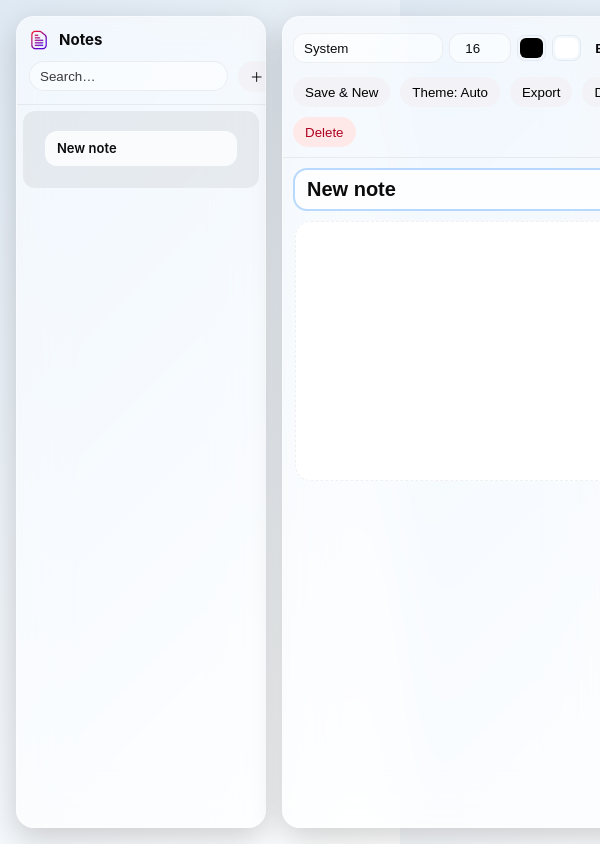
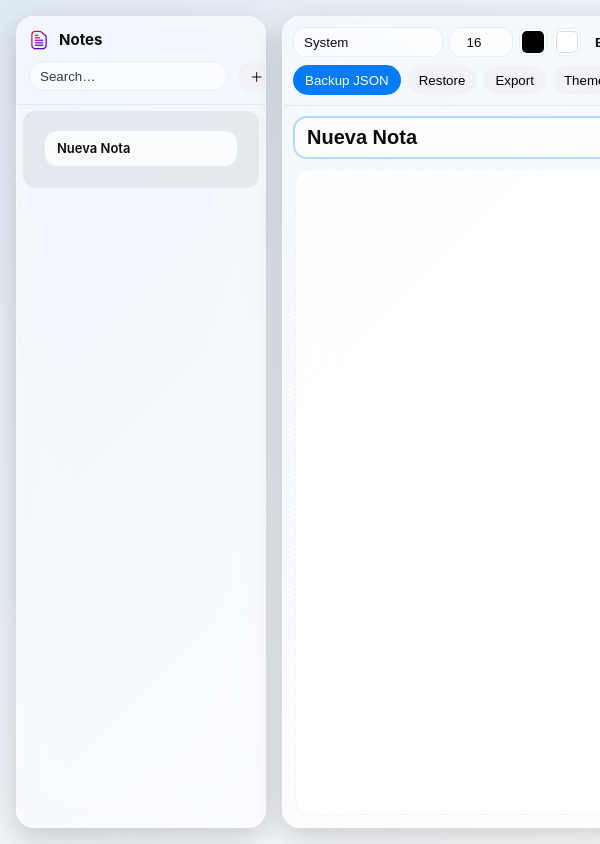
Before and after one commit to alekarpy/fluid_notes, a browser extension: page popup.html in a window 400 px wide. Both pictures are taken after a click on the button "New note". Shown: the top 844 px of the page, 600 px wide, since content can reach past the window. Drawn offline with Linux system fonts and the light colour scheme; a web font is replaced by a local one.

Commit message:
add JSON backup, improve UI and fix auto-save
- Added JSON Backup and Restore functionality.
- Redesigned toolbar into two organized rows for better UX.
- Fixed auto-save bug using 'visibilitychange' event.
- Improved CSS to prevent long text overflow and window resizing.
- Removed donate button to clean up UI.
- Updated README.md with new features.

```diff
--- a/popup.css
+++ b/popup.css
@@ -10,6 +10,17 @@ body[data-theme="dark"]{
     --divider:rgba(255,255,255,.08);--ink:#f1f1f1;--ink-soft:#aaa;
     --panel:rgba(35,35,35,.6);--glass-bg:rgba(30,30,30,.6);--glass-stroke:rgba(255,255,255,.08);
     --hover:rgba(255,255,255,.08);--focus:rgba(10,132,255,.28)
+}
+
+/* Fija el tamaño total de la ventana para que no crezca ni se deforme */
+html, body {
+    width: 780px;
+    height: 560px;
+    margin: 0;
+    overflow: hidden; /* Prohíbe que toda la ventana haga scroll */
+    color: var(--ink);
+    font: 14px/1.45 -apple-system, BlinkMacSystemFont, "Segoe UI", Roboto, Inter, "Helvetica Neue", Arial, "Noto Sans", sans-serif;
+    background: linear-gradient(135deg, var(--bg-grad-a) 0%, var(--bg-grad-b) 100%);
 }
 
 /* Layout */
@@ -44,55 +55,62 @@ body[data-theme="dark"] .note-list li.active{background:rgba(255,255,255,.08)}
 .note-list .title{font-size:13px;font-weight:600;color:var(--ink)}
 .note-list .preview{font-size:12px;color:var(--ink-soft);white-space:nowrap;overflow:hidden;text-overflow:ellipsis}
 
-/* Editor */
+/* El contenedor derecho */
 .editor {
     display: flex;
     flex-direction: column;
-    overflow: hidden;         /* 🔧 evita que el contenido se desborde */
-    max-width: 100%;          /* 🔧 no dejar crecer más del panel */
-    flex: 1 1 auto;
+    overflow: hidden; /* Evita que se corten las esquinas inferiores */
+    height: 100%;
 }
 
-.editor .pad {
-    max-width: 100%;
-    overflow-x: auto;
-    /* 🔧 si hay código muy largo, solo scroll horizontal interno */
+/* Toolbar -> Configuración de 2 filas ordenadas */
+.toolbar{
+    display:flex;
+    flex-direction:column;
+    gap:8px;
+    padding:10px;
+    border-bottom:1px solid var(--divider)
 }
 
-.pad {
-    background: transparent;
-}
-body[data-theme="dark"] .pad {
-    background: transparent;
+.toolbar-formatting,
+.toolbar-actions {
+    display: flex;
+    align-items: center;
+    gap: 6px;
+    flex-wrap: wrap; /* Permite bajar de línea si la pantalla es muy pequeña */
 }
 
-/* Toolbar -> 2 filas fijas */
-.toolbar{display:grid;grid-template-columns:1fr;grid-template-rows:auto auto;gap:8px;padding:10px;border-bottom:1px solid var(--divider)}
-.toolbar-main{display:flex;align-items:center;gap:6px;flex-wrap:nowrap;overflow:hidden}
-.toolbar-actions{display:flex;align-items:center;gap:10px;flex-wrap:wrap}
-
-/* Compactar controles para que quepa “• List” en fila 1 */
+/* Solo las herramientas tienen este selector */
 .toolbar select{
     appearance:none;font:13px/1.1 inherit;color:var(--ink);
     background:var(--panel);border:1px solid var(--divider);border-radius:12px;
     padding:6px 24px 6px 10px;min-height:30px;outline:none;transition:box-shadow .15s ease,border-color .15s ease
 }
-#fontFamily{max-width:150px}   /* ↓ más corto */
+#fontFamily{max-width:150px}
 #fontSize{width:64px;text-align:center}
 
-/* Color chips más pequeños */
+/* Color chips corregidos */
 .toolbar input[type="color"] {
-    appearance:none;
-    width:32px;
-    height:26px;
-    padding:0;
-    border:1px solid var(--divider);
-    border-radius:8px;
-    background:transparent;
-    cursor:pointer;
+    -webkit-appearance: none;
+    appearance: none;
+    width: 28px;
+    height: 28px;
+    padding: 2px;
+    border: 1px solid var(--divider);
+    border-radius: 8px;
+    background-color: var(--panel);
+    cursor: pointer;
+    flex-shrink: 0;
 }
-.toolbar input[type="color"]::-webkit-color-swatch-wrapper { padding:2px; }
-.toolbar input[type="color"]::-webkit-color-swatch { border:none; border-radius:6px; }
+
+.toolbar input[type="color"]::-webkit-color-swatch-wrapper {
+    padding: 0;
+}
+
+.toolbar input[type="color"]::-webkit-color-swatch {
+    border: 1px solid rgba(0,0,0,0.15);
+    border-radius: 5px;
+}
 
 /* Botones inline (B,U,List) */
 .toolbar .tool{border:0;background:transparent;padding:6px 8px;border-radius:10px;cursor:pointer;color:var(--ink);min-height:30px}
@@ -103,46 +121,35 @@ body[data-theme="dark"] .pad {
 .title{margin:12px;padding:8px 12px;font-size:20px;font-weight:700;border:0;border-radius:12px;background:rgba(255,255,255,.8);color:var(--ink)}
 body[data-theme="dark"] .title{background:rgba(255,255,255,.08)}
 .title:focus{outline:2px solid var(--focus)}
+
+/* La caja de texto corregida */
 .pad {
     margin: 0 12px 12px;
     padding: 16px 18px;
     border-radius: 16px;
-    min-height: 260px;
-    overflow: auto;
+    flex: 1; /* Hace que tome todo el espacio vertical sobrante de forma perfecta */
     background: rgba(255,255,255,.85);
     border: 1px dashed var(--divider);
     color: var(--ink);
 
-    /* 🔧 Mantener dentro del panel */
-    width: calc(100% - 24px); /* compensa los márgenes horizontales */
-    max-width: calc(100% - 24px);
-    box-sizing: border-box;
-
-    /* 🔧 Ajustar texto */
+    /* Configuración del scroll y el texto para que no crezca la ventana */
+    overflow-y: auto; /* Solo esta caja tendrá scroll si el texto es muy largo */
+    overflow-x: hidden;
     white-space: pre-wrap;
+    overflow-wrap: break-word;
     word-break: break-word;
 }
-
-
 
 body[data-theme="dark"] .pad{background:rgba(255,255,255,.06)}
 .pad:focus{outline:2px solid var(--focus)}
 
-#editor {
-    line-height: 1.45;
-    -webkit-font-smoothing: antialiased;
-    text-rendering: optimizeLegibility;
+#editor{line-height:1.45;-webkit-font-smoothing:antialiased;text-rendering:optimizeLegibility;outline:none;}
 
-    /* 🔧 Ajuste de texto largo */
-    white-space: pre-wrap;
-    word-wrap: break-word;
-    overflow-wrap: break-word;
-    word-break: break-word;
+/* MAGIA PARA QUE LAS IMÁGENES SE ADAPTEN SOLAS */
+#editor img {
+    max-width: 100%;
+    height: auto;
+    border-radius: 8px; /* Le da un toque estético a las esquinas de la imagen */
+    display: block;
+    margin: 10px 0;
 }
-
-#titleInput {
-    max-width: 100%;
-    white-space: nowrap;
-    overflow: hidden;
-    text-overflow: ellipsis;
-}
--- a/popup.html
+++ b/popup.html
@@ -36,7 +36,7 @@
             margin: 0; color: var(--ink);
             font: 14px/1.45 -apple-system, BlinkMacSystemFont, "Segoe UI", Roboto, Inter, "Helvetica Neue", Arial, "Noto Sans", sans-serif;
             background: linear-gradient(135deg, var(--bg-grad-a) 0%, var(--bg-grad-b) 100%);
-            min-width: 720px; min-height: 520px;
+            min-width: 780px; min-height: 520px;
         }
     </style>
 </head>
@@ -60,7 +60,7 @@
 
 
         <div class="toolbar">
-            <div class="toolbar-main">
+            <div class="toolbar-formatting">
                 <select id="fontFamily" title="Font"></select>
                 <select id="fontSize"  title="Size">
                     <option value="14px">14</option>
@@ -77,24 +77,20 @@
             </div>
 
             <div class="toolbar-actions">
-                <button id="saveNote"   class="pill" title="Save & New">Save & New</button>
-                <button id="themeToggle" class="pill" title="Theme">Theme: Auto</button>
+                <button id="backupBtn"   class="pill primary" title="Download JSON Backup">Backup JSON</button>
 
-
+                <button id="restoreBtn"  class="pill" title="Restore from JSON">Restore</button>
+                <input type="file" id="restoreFile" accept=".json" style="display:none;" />
 
                 <button id="exportTxt"   class="pill" title="Export TXT">Export</button>
-
-                <button id="donateBtn" class="pill" title="Support development">Donate ♥</button>
-
+                <button id="themeToggle" class="pill" title="Theme">Theme: Auto</button>
                 <button id="deleteNote"  class="pill danger" title="Delete note">Delete</button>
             </div>
         </div>
 
 
 
-        <input id="titleInput" maxlength="120" class="title" placeholder="Title…" />
-
-
+        <input id="titleInput" class="title" placeholder="Title…" />
         <div id="editor" class="pad" contenteditable="true" spellcheck="true" role="textbox" aria-multiline="true"></div>
     </main>
 </div>
--- a/popup.js
+++ b/popup.js
@@ -1,6 +1,6 @@
 // Helpers
 const $ = sel => document.querySelector(sel);
-const uid = () => crypto.randomUUID();
+const uid = () => crypto?.randomUUID ? crypto.randomUUID() : Date.now().toString(36) + Math.random().toString(36).substring(2);
 const debounce = (fn, ms=160) => { let t; const w=(...a)=>{ clearTimeout(t); t=setTimeout(()=>fn(...a),ms); }; w.flush=()=>fn(); return w; };
 
 // State
@@ -23,7 +23,6 @@ const cssFont = key => key === 'system-ui'
 /* Persistence */
 async function loadState(){
     const {notes=[],selectedId=null,ui={theme:'auto'}} = await chrome.storage.local.get(["notes","selectedId","ui"]);
-    // migrate old fontFamily -> fontKey
     notes.forEach(n=>{
         n.settings = n.settings || {};
         if (!n.settings.fontKey) {
@@ -35,7 +34,7 @@ async function loadState(){
     state.notes = notes;
     state.selectedId = selectedId || notes[0]?.id || null;
     state.ui = ui;
-    await chrome.storage.local.set({notes}); // persist migration
+    await chrome.storage.local.set({notes});
     applyTheme(ui.theme || 'auto');
 }
 async function saveState(){ await chrome.storage.local.set({notes:state.notes, selectedId:state.selectedId, ui:state.ui}); }
@@ -72,7 +71,7 @@ function renderList(filter=""){
     const term = filter.trim().toLowerCase();
     const items = state.notes.map(n=>({
         id:n.id,
-        title:n.title || "(Untitled)",
+        title:n.title || "Nueva Nota",
         preview: stripHtml(n.html).slice(0,200),
         match: !term || (n.title && n.title.toLowerCase().includes(term)) || stripHtml(n.html).toLowerCase().includes(term)
     })).filter(x=>x.match);
@@ -98,10 +97,10 @@ function renderEditor(){
     title.value = note.title || "";
     editor.innerHTML = note.html || "";
     const s = note.settings || {};
-    $("#fontFamily").value = s.fontKey || 'system-ui';
-    $("#fontSize").value   = s.fontSize || "16px";
-    $("#fgColor").value    = s.fgColor  || "#000000";  // default black
-    $("#bgColor").value    = s.bgColor  || "#ffffff";  // default white
+    if($("#fontFamily")) $("#fontFamily").value = s.fontKey || 'system-ui';
+    if($("#fontSize")) $("#fontSize").value   = s.fontSize || "16px";
+    if($("#fgColor")) $("#fgColor").value    = s.fgColor  || "#000000";
+    if($("#bgColor")) $("#bgColor").value    = s.bgColor  || "#ffffff";
     applyEditorStyles(currentSettings());
 }
 
@@ -110,9 +109,7 @@ function applyEditorStyles({fontKey="system-ui", fontSize="16px", fgColor="#0000
     editor.style.fontFamily = cssFont(fontKey);
     editor.style.fontSize   = fontSize;
     editor.style.color      = fgColor;
-// Aplica el color al contenedor (.pad) en lugar del editor interno
-    const pad = editor.closest('.pad');
-    if (pad) pad.style.background = bgColor;
+    editor.style.background = bgColor + (bgColor.length===7 ? "cc" : "");
 }
 
 /* Ensure note exists when user starts typing */
@@ -120,28 +117,28 @@ function ensureActiveNote(){
     if (state.selectedId) return;
     const n = {
         id: uid(),
-        title: $("#titleInput").value.trim() || "New note",
-        html: $("#editor").innerHTML || "",
+        title: $("#titleInput")?.value?.trim() || "Nueva Nota",
+        html: $("#editor")?.innerHTML || "",
         settings: currentSettings()
     };
     state.notes.unshift(n);
     state.selectedId = n.id;
     saveState();
-    renderList($("#searchInput").value||"");
+    renderList($("#searchInput")?.value||"");
 }
 
-function selectNote(id){ state.selectedId=id; saveState(); renderList($("#searchInput").value||""); renderEditor(); }
+function selectNote(id){ state.selectedId=id; saveState(); renderList($("#searchInput")?.value||""); renderEditor(); }
 
 function newNote(initialText=""){
     const n = {
         id: uid(),
-        title: "New note",
+        title: "Nueva Nota",
         html: initialText ? `<p>${escapeHtml(initialText)}</p>` : "",
-        settings: { fontKey:"system-ui", fontSize:"16px", fgColor:"#000000", bgColor:"#ffffff" } // defaults updated
+        settings: { fontKey:"system-ui", fontSize:"16px", fgColor:"#000000", bgColor:"#ffffff" }
     };
     state.notes.unshift(n);
     state.selectedId = n.id;
-    saveState(); renderList($("#searchInput").value||""); renderEditor();
+    saveState(); renderList($("#searchInput")?.value||""); renderEditor();
     $("#titleInput")?.focus();
 }
 
@@ -151,7 +148,7 @@ function deleteCurrent(){
     if (i>=0){
         state.notes.splice(i,1);
         state.selectedId = state.notes[0]?.id ?? null;
-        saveState(); renderList($("#searchInput").value||""); renderEditor();
+        saveState(); renderList($("#searchInput")?.value||""); renderEditor();
     }
 }
 
@@ -159,25 +156,19 @@ function deleteCurrent(){
 const persistNote = debounce(() => saveCurrentOnly(), 150);
 
 function saveCurrentOnly(){
-    ensureActiveNote(); // create if empty list
+    ensureActiveNote();
     const note = state.notes.find(n=>n.id===state.selectedId); if(!note) return;
-    note.title = $("#titleInput").value.trim() || "Untitled";
-    note.html  = $("#editor").innerHTML;
+    note.title = $("#titleInput")?.value?.trim() || "Nueva Nota";
+    note.html  = $("#editor")?.innerHTML || "";
     note.settings = currentSettings();
-    saveState(); renderList($("#searchInput").value||"");
-}
-
-// Save & New
-function saveAndNew(){
-    saveCurrentOnly();
-    newNote();
+    saveState(); renderList($("#searchInput")?.value||"");
 }
 
 function escapeHtml(s){
     return s.replace(/[&<>"]/g, c => ({'&':'&amp;','<':'&lt;','>':'&gt;','"':'&quot;'}[c]));
 }
 
-// Export TXT including Title + body
+// Export TXT
 async function exportTxt(){
     ensureActiveNote();
     const note = state.notes.find(n=>n.id===state.selectedId); if(!note) return;
@@ -201,73 +192,98 @@ async function exportTxt(){
 function bindFormatting(){
     document.querySelectorAll('[data-cmd]').forEach(btn=>{
         btn.addEventListener('click', ()=>{
-            document.execCommand(btn.dataset.cmd, false); // bold/underline/list act on selection
+            document.execCommand(btn.dataset.cmd, false);
             persistNote();
         });
     });
 }
 
+// --- BACKUP & RESTORE LOGIC ---
+async function backupNotes() {
+    ensureActiveNote();
+    try { persistNote.flush(); } catch{}
+
+    const data = JSON.stringify(state.notes, null, 2);
+    const blob = new Blob([data], {type: 'application/json;charset=utf-8'});
+    const url = URL.createObjectURL(blob);
+    const date = new Date().toISOString().split('T')[0];
+    const filename = `FluentNotes_Backup_${date}.json`;
+
+    try {
+        if (chrome?.downloads?.download) {
+            await chrome.downloads.download({ url, filename: filename, saveAs: true });
+        } else {
+            const a = document.createElement('a'); a.href = url; a.download = filename; document.body.appendChild(a); a.click(); a.remove();
+        }
+    } catch(e) {
+        const a = document.createElement('a'); a.href = url; a.download = filename; document.body.appendChild(a); a.click(); a.remove();
+    } finally {
+        setTimeout(()=>URL.revokeObjectURL(url), 10000);
+    }
+}
+
+function restoreNotes(event) {
+    const file = event.target.files[0];
+    if (!file) return;
+
+    const reader = new FileReader();
+    reader.onload = async (e) => {
+        try {
+            const importedNotes = JSON.parse(e.target.result);
+            if (Array.isArray(importedNotes)) {
+                state.notes = importedNotes;
+                state.selectedId = importedNotes[0]?.id || null;
+                await saveState();
+                renderList($("#searchInput")?.value || "");
+                renderEditor();
+                alert("¡Notas restauradas con éxito!");
+            } else {
+                alert("El archivo no tiene el formato correcto de notas.");
+            }
+        } catch (err) {
+            alert("Error al leer el archivo JSON. Asegúrate de que sea un backup válido.");
+        }
+    };
+    reader.readAsText(file);
+    event.target.value = '';
+}
+
 function bindInputs(){
-    $("#addNote").addEventListener("click", ()=> newNote());
-    $("#deleteNote").addEventListener("click", deleteCurrent);
-    $("#exportTxt").addEventListener("click", exportTxt);
-    $("#themeToggle").addEventListener("click", cycleTheme);
-    $("#saveNote").addEventListener("click", saveAndNew);
-    $("#donateBtn").addEventListener("click", () =>
-        window.open("https://alekarpy.github.io/fluid_notes", "_blank", "noopener")
-    );
-    $("#titleInput").addEventListener("input", ()=>{ ensureActiveNote(); persistNote(); });
-    $("#editor").addEventListener("input", ()=>{ ensureActiveNote(); persistNote(); });
+    // Aquí están los escudos protectores (?.)
+    $("#addNote")?.addEventListener("click", ()=> newNote());
+    $("#deleteNote")?.addEventListener("click", deleteCurrent);
+    $("#exportTxt")?.addEventListener("click", exportTxt);
 
+    $("#backupBtn")?.addEventListener("click", backupNotes);
+    $("#restoreBtn")?.addEventListener("click", () => $("#restoreFile")?.click());
+    $("#restoreFile")?.addEventListener("change", restoreNotes);
 
+    $("#themeToggle")?.addEventListener("click", cycleTheme);
 
-    $("#fontFamily").addEventListener("change",  ()=>{ applyEditorStyles(currentSettings()); ensureActiveNote(); persistNote(); });
-    $("#fontSize").addEventListener("change",    ()=>{ applyEditorStyles(currentSettings()); ensureActiveNote(); persistNote(); });
-    $("#fgColor").addEventListener("input",      ()=>{ applyEditorStyles(currentSettings()); ensureActiveNote(); persistNote(); });
-    $("#bgColor").addEventListener("input",      ()=>{ applyEditorStyles(currentSettings()); ensureActiveNote(); persistNote(); });
+    $("#titleInput")?.addEventListener("input", ()=>{ ensureActiveNote(); persistNote(); });
+    $("#editor")?.addEventListener("input", ()=>{ ensureActiveNote(); persistNote(); });
 
-    $("#searchInput").addEventListener("input", debounce((e)=> renderList(e.target.value), 120));
+    $("#fontFamily")?.addEventListener("change",  ()=>{ applyEditorStyles(currentSettings()); ensureActiveNote(); persistNote(); });
+    $("#fontSize")?.addEventListener("change",    ()=>{ applyEditorStyles(currentSettings()); ensureActiveNote(); persistNote(); });
+    $("#fgColor")?.addEventListener("input",      ()=>{ applyEditorStyles(currentSettings()); ensureActiveNote(); persistNote(); });
+    $("#bgColor")?.addEventListener("input",      ()=>{ applyEditorStyles(currentSettings()); ensureActiveNote(); persistNote(); });
 
+    $("#searchInput")?.addEventListener("input", debounce((e)=> renderList(e.target.value), 120));
 
-    $("#editor").on("paste", (e) => {
-        e.preventDefault();
-        const data = e.originalEvent.clipboardData;
-        let html = data.getData("text/html");
-        let text = data.getData("text/plain");
-
-        // Si no hay HTML, usa texto plano
-        const content = html || text;
-
-        if (content) {
-            document.execCommand("insertText", false, content);
+    // Guardado forzoso al ocultar la extensión
+    document.addEventListener("visibilitychange", () => {
+        if (document.visibilityState === 'hidden') {
+            saveCurrentOnly();
         }
     });
-
-    $("#editor").addEventListener("paste", (e) => {
-        e.preventDefault();
-        const html = e.clipboardData.getData("text/html");
-
-        const clean = html
-            .replace(/<style[^>]*>[\s\S]*?<\/style>/gi, "")
-            .replace(/ style="[^"]*"/gi, "")
-            .replace(/<\/(div|p)>/gi, "</$1><br>");
-        // quita atributos de estilo
-        document.execCommand("insertHTML", false, clean);
-
-    });
-
-
-
-    // Save on close to avoid loss if user didn't click
-    window.addEventListener('beforeunload', ()=> { try{ persistNote.flush(); }catch{} });
 }
 
 function currentSettings(){
     return {
-        fontKey: $("#fontFamily").value || "system-ui",
-        fontSize: $("#fontSize").value  || "16px",
-        fgColor: $("#fgColor").value    || "#000000", // default black
-        bgColor: $("#bgColor").value    || "#ffffff"  // default white
+        fontKey: $("#fontFamily")?.value || "system-ui",
+        fontSize: $("#fontSize")?.value  || "16px",
+        fgColor: $("#fgColor")?.value    || "#000000",
+        bgColor: $("#bgColor")?.value    || "#ffffff"
     };
 }
 
@@ -275,7 +291,7 @@ async function main(){
     populateFontSelect();
     await loadState();
     renderList("");
-    renderEditor(); // empty or existing — inputs will create on first edit via ensureActiveNote
+    renderEditor();
     bindFormatting();
     bindInputs();
 }
```
Also changed, not shown: service_worker.js (+24 -4 lines), README.md, manifest.json.
